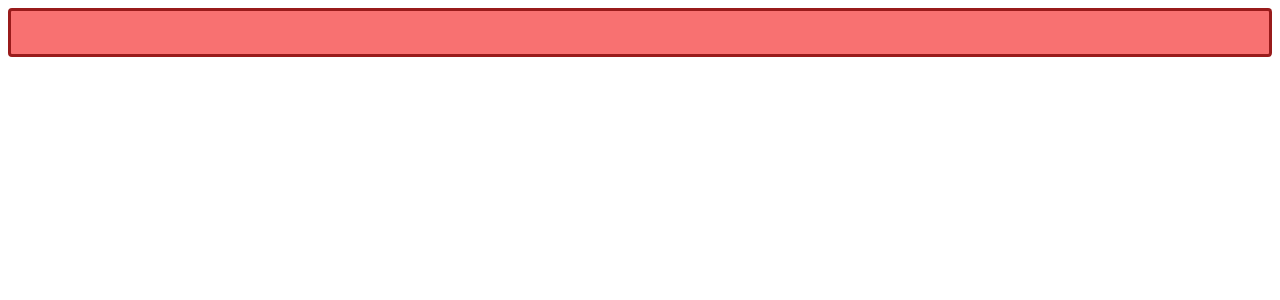
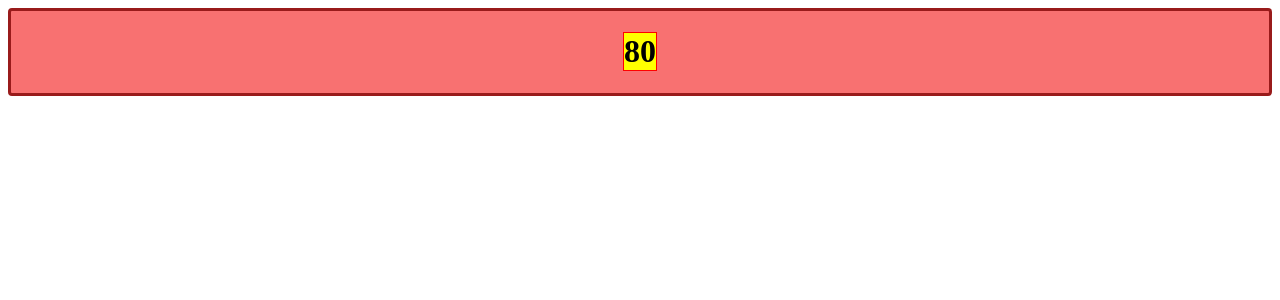
Before and after one commit to Kekko26/react-exercises, a React (Create React App) app: page /counter in a window 1280 px wide. Before the commit this address had no page. Shown: the top 300 px of the page. Built offline with nearby package versions, Linux system fonts and the light colour scheme.

Commit message:
Exercise done

```diff
--- a/src/AppTwo.js
+++ b/src/AppTwo.js
@@ -1,5 +1,6 @@
 import { Route, Routes } from "react-router-dom";
 import { Welcome } from "./Welcome";
+import { Counter } from "./Counter"
 
 export function AppTwo(){
 
@@ -7,7 +8,9 @@ export function AppTwo(){
         <div>
         <Routes>
             <Route path="/" element={<Welcome name={'Pio'}/>}/>
+            <Route path="counter" element={<Counter/>}/>
         </Routes>
         </div>
+
     )
 }
--- a/src/Counter.js
+++ b/src/Counter.js
@@ -2,13 +2,13 @@ import React, { useEffect, useState } from "react";
 import { CounterDisplay } from "./CounterDisplay";
 
 
-export function Counter({initialValue = 0, increment = 10, interval = 3000}){
+export function Counter({initialValue = 10, increment = 10, interval = 1000}){
 
     const [counter, setCounter] = useState(initialValue)
 
     useEffect(()=>{
         const _interval = setInterval(() => {
-            setCounter((prev)=>prev===initialValue*10 ? prev = initialValue : prev+increment)
+            setCounter((prev)=>prev>=initialValue*10 ? prev = initialValue : prev+increment)
         }, interval)
 
         return()=>{clearInterval(_interval)}
```
